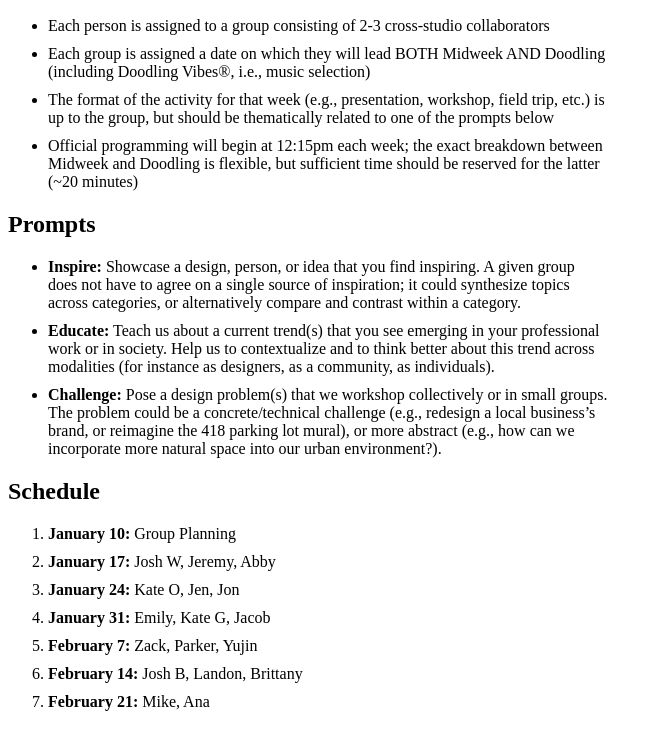
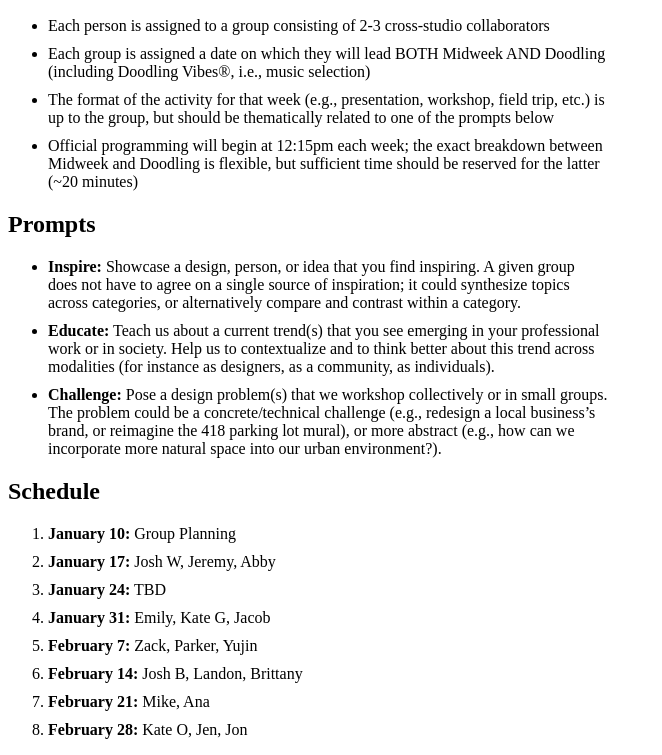
Before and after one commit to joshwhitwell/journey-group-midweek, a plain HTML site: page index.html in a window 1280 px wide. Shown: the part 96-851 px from the top of the page, without its empty margins (0-662 px from the left). Before the commit the page ends 823 px from the top, so only its background shows below. Drawn offline with Linux system fonts and the light colour scheme.

Commit message:
Update group planning dates

```diff
--- a/index.html
+++ b/index.html
@@ -58,11 +58,12 @@
     <ol>
       <li><strong>January 10:</strong> Group Planning</li>
       <li><strong>January 17:</strong> Josh W, Jeremy, Abby</li>
-      <li><strong>January 24:</strong> Kate O, Jen, Jon</li>
+      <li><strong>January 24:</strong> TBD</li>
       <li><strong>January 31:</strong> Emily, Kate G, Jacob</li>
       <li><strong>February 7:</strong> Zack, Parker, Yujin</li>
       <li><strong>February 14:</strong> Josh B, Landon, Brittany</li>
       <li><strong>February 21:</strong> Mike, Ana</li>
+      <li><strong>February 28:</strong> Kate O, Jen, Jon</li>
     </ol>
   </body>
 </html>
```
